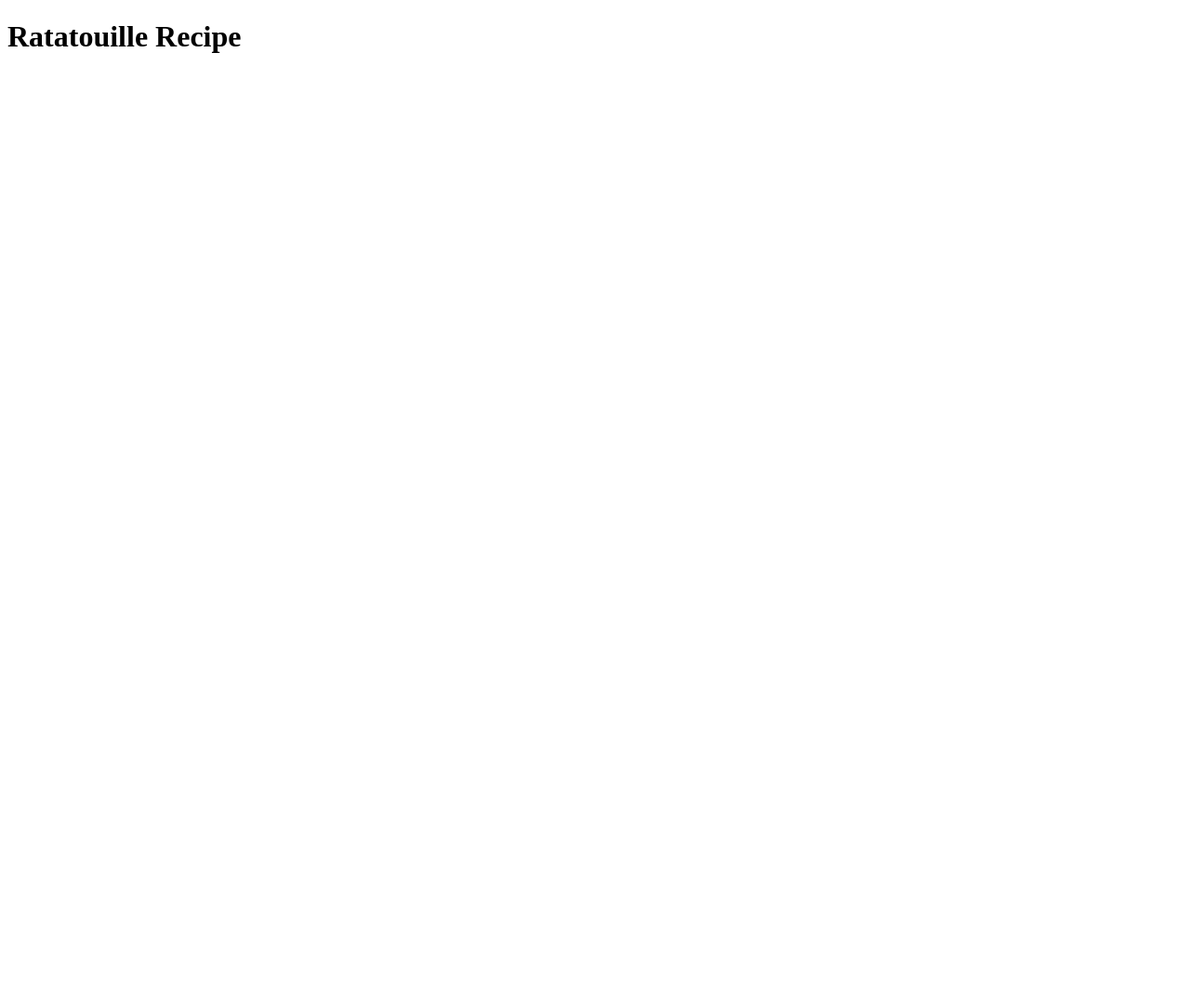
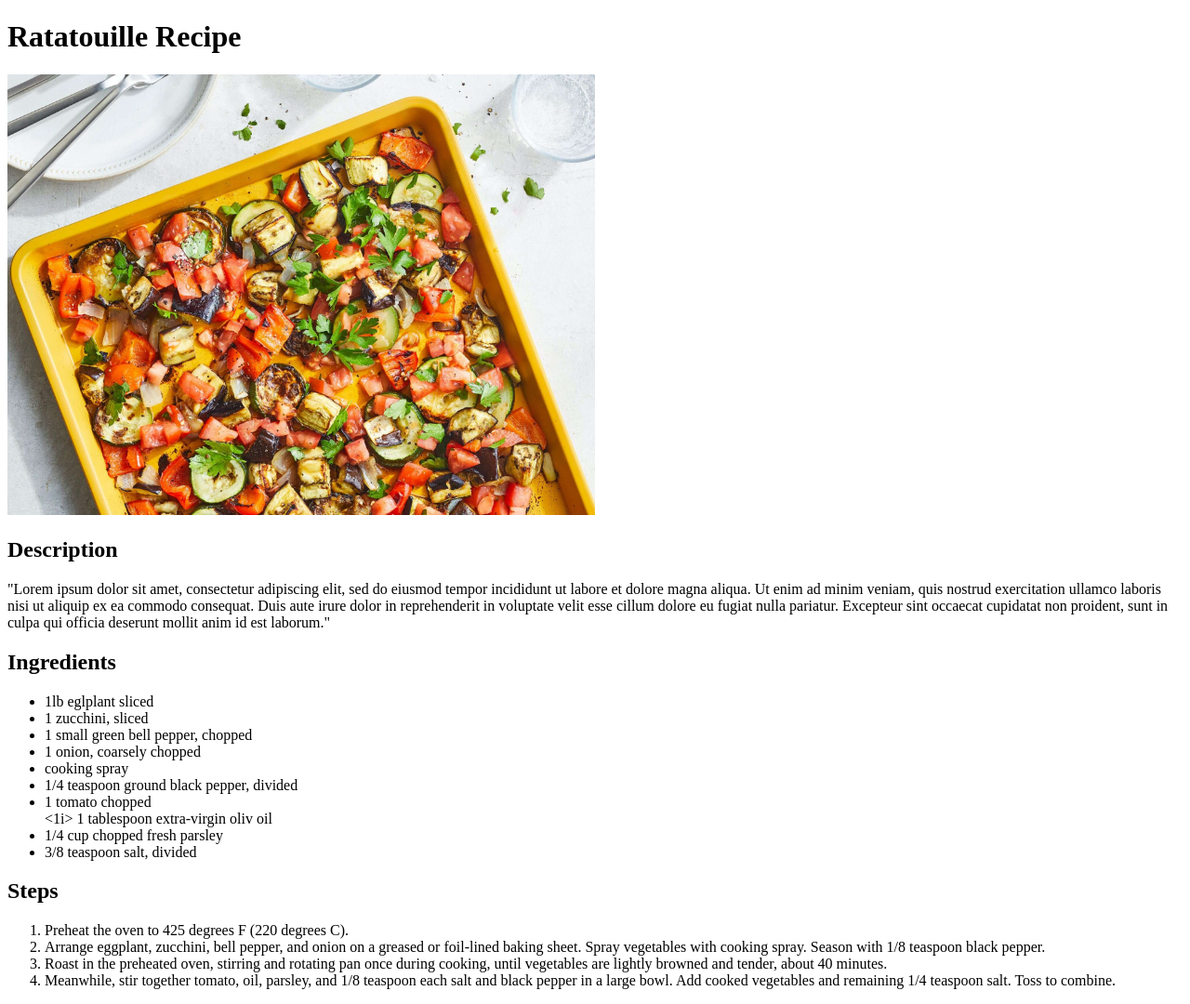
Before and after one commit to jsawyer5/Odin-recipies, a plain HTML site: page recipes/Ratatouille.html in a window 1280 px wide. Shown: the whole page at 93% size. Before the commit the page ends 800 px from the top, so only its background shows below. Drawn offline with Linux system fonts and the light colour scheme.

Commit message:
added recipe details and photo

```diff
--- a/recipes/Ratatouille.html
+++ b/recipes/Ratatouille.html
@@ -8,5 +8,30 @@
  </head>
  <body>
     <h1>Ratatouille Recipe</h1>
+    <img src="../images/ratatouille.jpg" width="50%">
+    <h2>Description</h2>
+    <p>"Lorem ipsum dolor sit amet, consectetur adipiscing elit, sed do eiusmod tempor incididunt ut labore et dolore magna aliqua. Ut enim ad minim veniam, quis nostrud exercitation ullamco laboris nisi ut aliquip ex ea commodo consequat. Duis aute irure dolor in reprehenderit in voluptate velit esse cillum dolore eu fugiat nulla pariatur. Excepteur sint occaecat cupidatat non proident, sunt in culpa qui officia deserunt mollit anim id est laborum."
+
+   </p>
+   <h2>Ingredients</h2>
+    <ul>
+      <li>1lb eglplant sliced</li>
+      <li>1 zucchini, sliced</li>
+      <li> 1 small green bell pepper, chopped</li>
+      <li> 1 onion, coarsely chopped</li>
+      <li>cooking spray</li>
+      <li>1/4 teaspoon ground black pepper, divided</li>
+      <li> 1 tomato chopped</li>
+      <1i> 1 tablespoon extra-virgin oliv oil</1i>
+      <li>1/4 cup chopped fresh parsley</li>
+      <li> 3/8 teaspoon salt, divided</li>
+    </ul>
+    <h2>Steps</h2>
+    <ol>
+      <li>Preheat the oven to 425 degrees F (220 degrees C).</li>
+      <li>Arrange eggplant, zucchini, bell pepper, and onion on a greased or foil-lined baking sheet. Spray vegetables with cooking spray. Season with 1/8 teaspoon black pepper.</li>
+      <li>Roast in the preheated oven, stirring and rotating pan once during cooking, until vegetables are lightly browned and tender, about 40 minutes.</li>
+      <li>Meanwhile, stir together tomato, oil, parsley, and 1/8 teaspoon each salt and black pepper in a large bowl. Add cooked vegetables and remaining 1/4 teaspoon salt. Toss to combine.</li>
+   </ol>
  </body>
  </html>
```
Also changed, not shown: index.html (+1 -1 lines), images/ratatouille.jpg (added).
